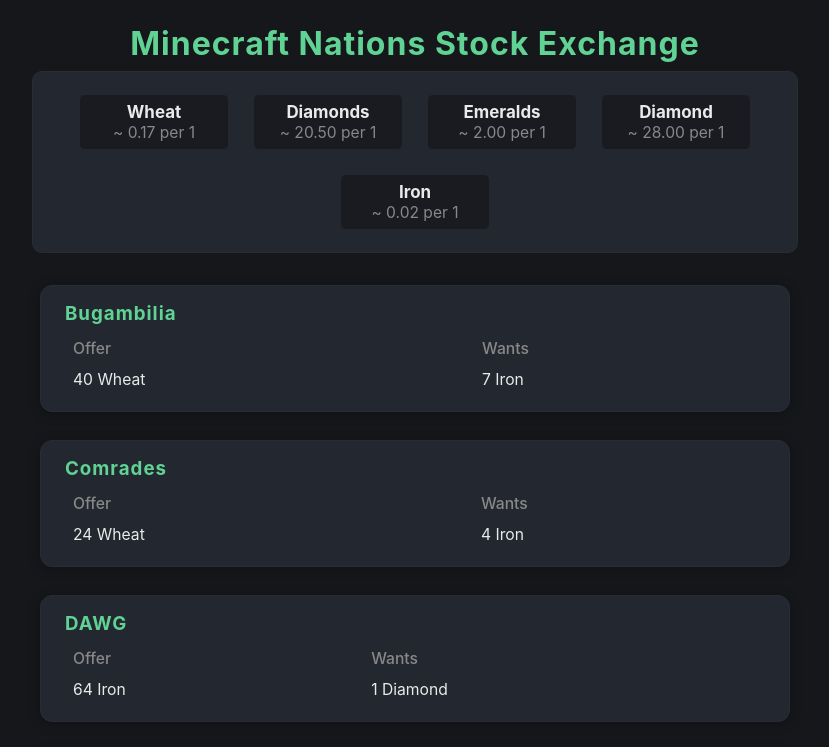
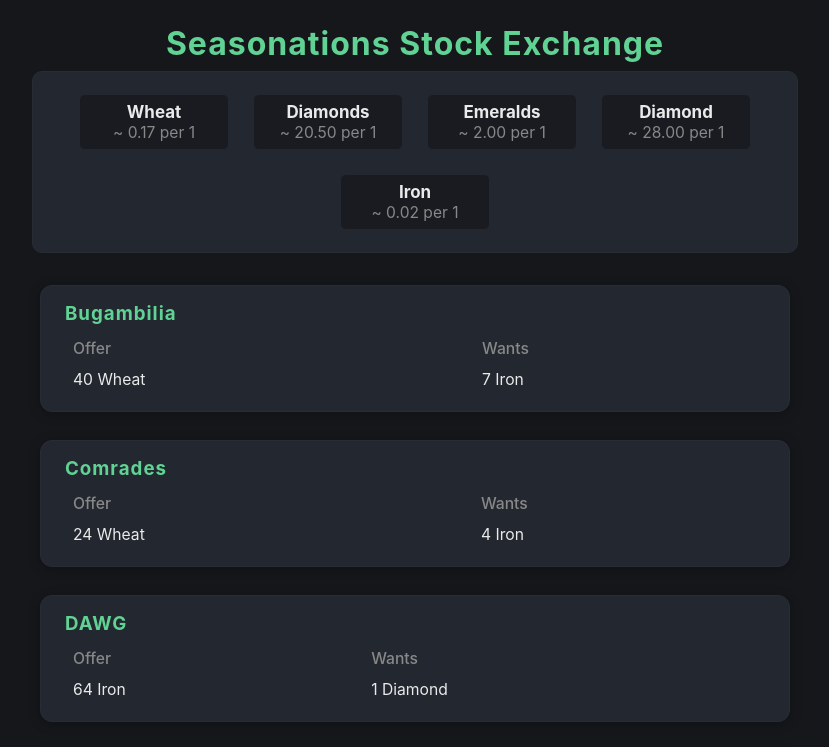
Before and after one commit to kzoulet/kzoulet.github.io, a plain HTML site: page index.html in a window 1280 px wide. Shown: the top 747 px of the page, without its empty margins (225-1054 px from the left). Drawn offline with Linux system fonts and the light colour scheme.

Commit message:
Add files via upload

```diff
--- a/index.html
+++ b/index.html
@@ -99,7 +99,7 @@
   </style>
 </head>
 <body>
-  <h1>Minecraft Nations Stock Exchange</h1>
+  <h1>Seasonations Stock Exchange</h1>
   <div id="avg-prices" class="avg-prices"></div>
   <div id="offers"></div>
 
```
